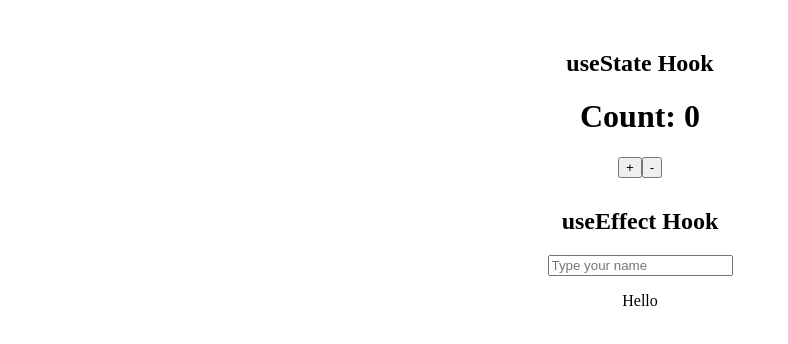
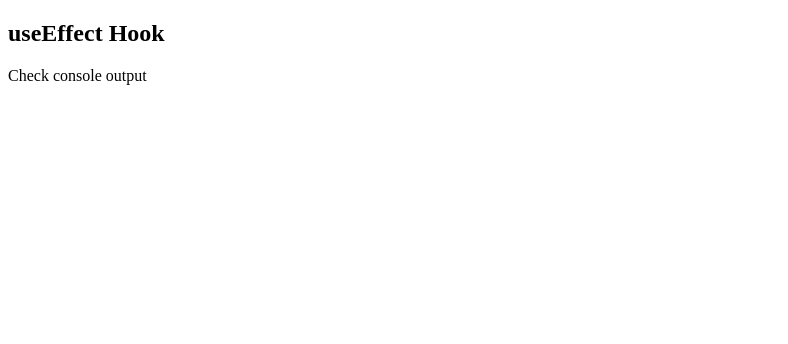
Before and after one commit to Pavani200510/event-delegation-app, a React (Create React App) app: page / in a window 1280 px wide. Shown: the top 344 px of the page, without its empty margins (0-788 px from the left). Built offline with nearby package versions, Linux system fonts and the light colour scheme.

Commit message:
add components to src

```diff
--- a/src/App.js
+++ b/src/App.js
@@ -1,32 +1,10 @@
 
 import UseEffectExample from "./components/UseEffectExample";
-import { useState, useEffect } from 'react';
 
 function App() {
-  const [count, setCount] = useState(0);
-  const [name, setName] = useState('');
-
-  useEffect(() => {
-    console.log("Count changed:", count);
-    document.title = `Count: ${count}`;
-  }, [count]);
-
   return (
-    <div style={{ textAlign: 'center', marginTop: '50px' }}>
-      <h2>useState Hook</h2>
-      <h1>Count: {count}</h1>
-
-      <button onClick={() => setCount(count + 1)}>+</button>
-      <button onClick={() => setCount(count - 1)}>-</button>
-
-      <h2 style={{ marginTop: '30px' }}>useEffect Hook</h2>
-      <input
-        type="text"
-        placeholder="Type your name"
-        value={name}
-        onChange={(e) => setName(e.target.value)}
-      />
-      <p>Hello {name}</p>
+    <div>
+      <UseEffectExample />
     </div>
   );
 }
```
